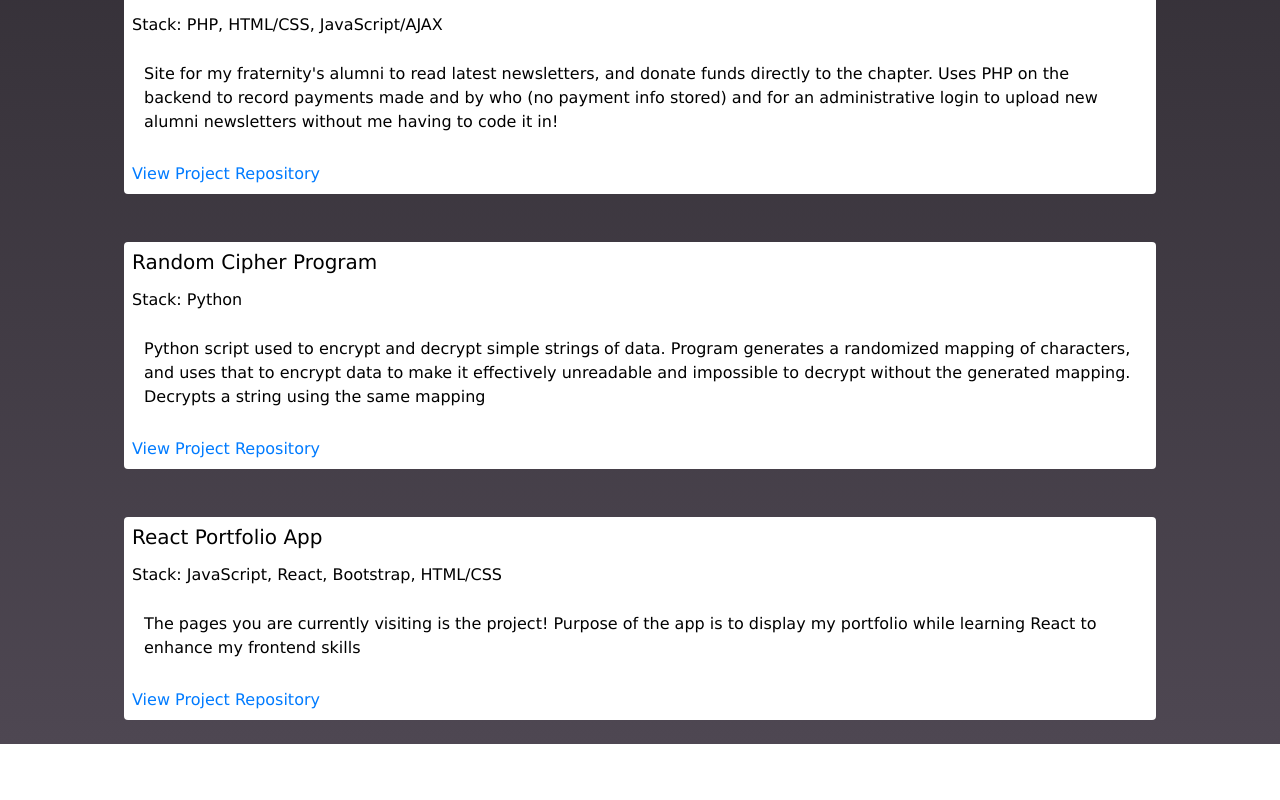
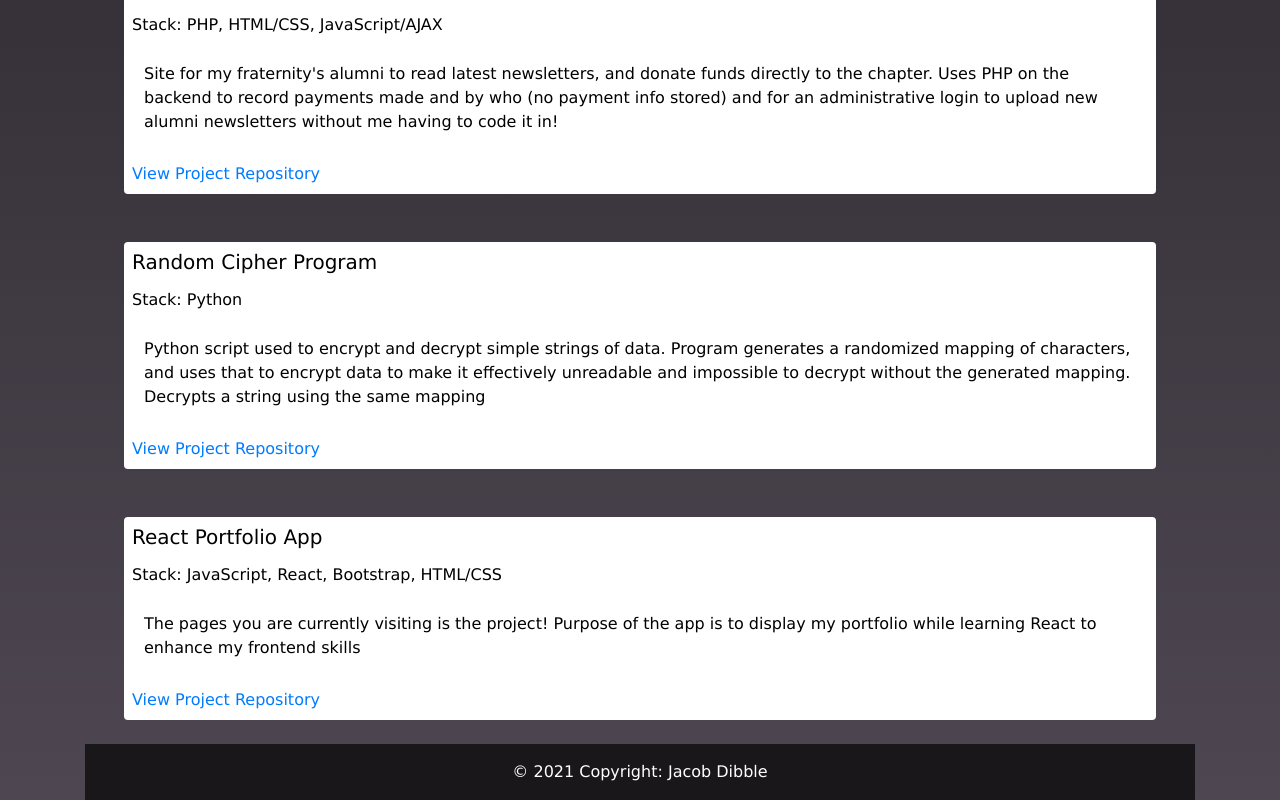
Before and after one commit to jdibble21/react-portfolio, a React (Create React App) app: page /projects in a window 1280 px wide. Shown: the part 979-1779 px from the top of the page. Before the commit the page ends 1723 px from the top, so only its background shows below. Built offline with nearby package versions, Linux system fonts and the light colour scheme.

Commit message:
Add icon to gamepage, resizing needed

```diff
--- a/src/pages/gamepage.js
+++ b/src/pages/gamepage.js
@@ -2,6 +2,7 @@
 import React, { Component } from 'react';
 import Container from 'react-bootstrap/Container';
 import GamesList from './../components/gameList';
+import Footer from './../components/footer';
 
 class GamesPage extends Component {
     style = {
@@ -15,6 +16,7 @@ class GamesPage extends Component {
             <Container className="mx-auto text-left" style={this.style}>
                 <h1 style={this.titleStyle} className="text-center">Game page</h1>
                 <GamesList/>
+                <Footer/>
             </Container>
 
          );
--- a/src/pages/projects.js
+++ b/src/pages/projects.js
@@ -1,6 +1,7 @@
 import React, { Component } from 'react';
 import Container from 'react-bootstrap/Container';
 import ProjectList from './../components/projectList';
+import Footer from './../components/footer';
 
 class ProjectsPage extends Component {
     style = {
@@ -14,6 +15,7 @@ class ProjectsPage extends Component {
             <Container className="mx-auto text-left" style={this.style}>
                 <h1 style={this.titleStyle} className="text-center">My Projects</h1>
                 <ProjectList/>
+                <Footer/>
             </Container>
 
          );
```
Also changed, not shown: src/components/gameList.jsx (+3 -1 lines), src/files/icons/space_odyssey.png (added).
